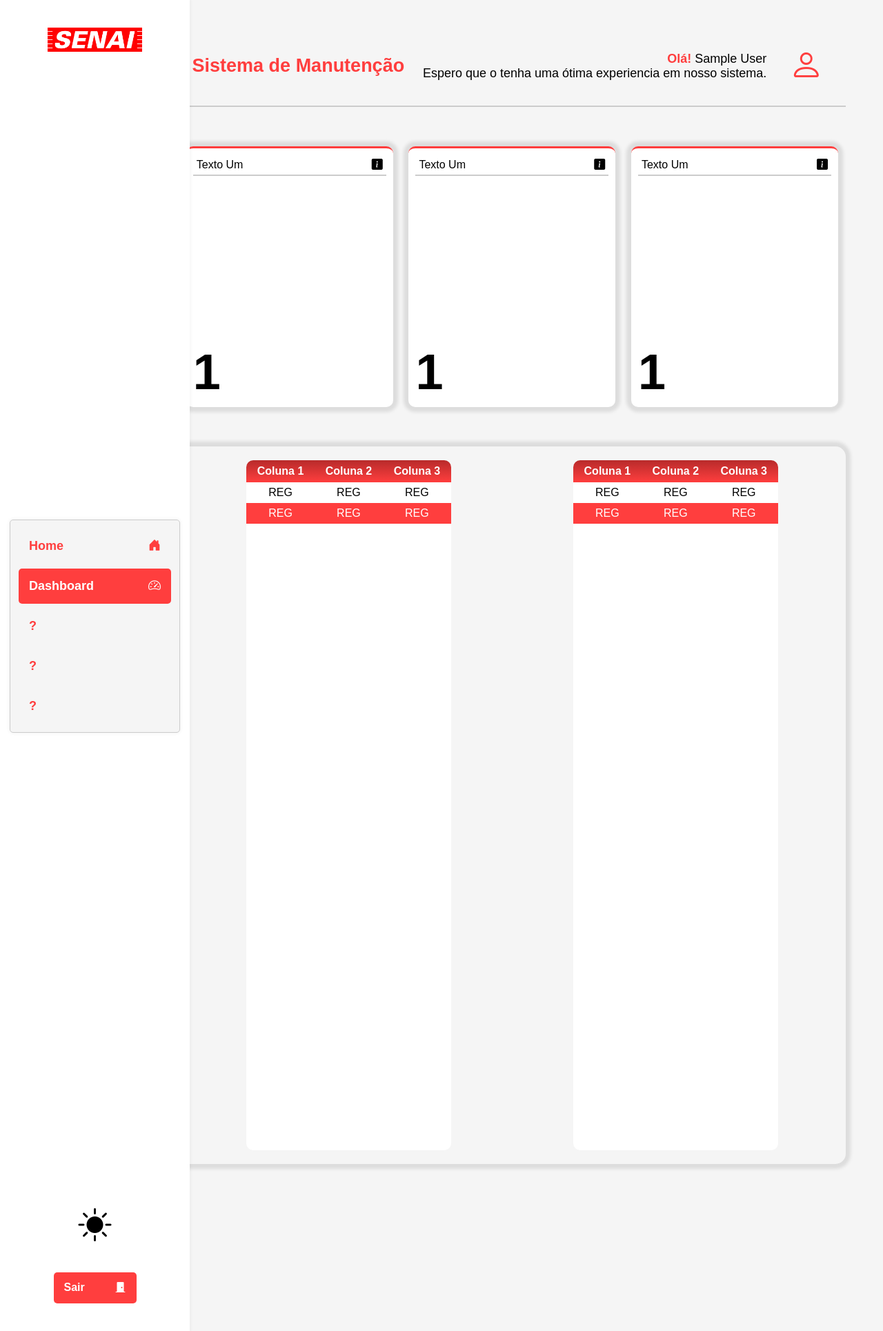
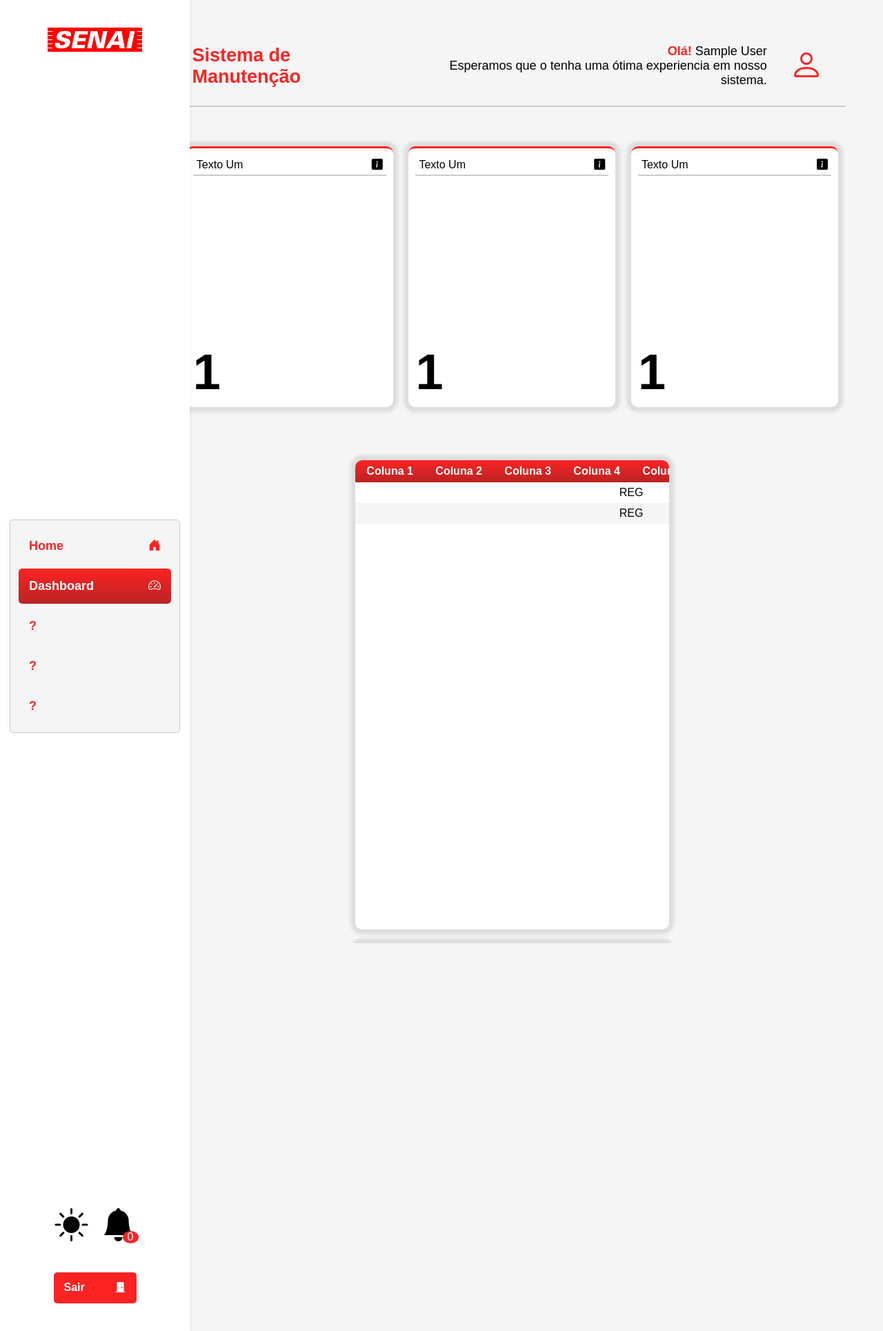
Before and after one commit to mathgb10/proj_manutencao, a PHP site: page /php/views/dashboard.php in a window 1280 px wide. Shown: the whole page at 69% size. Run offline with PHP 8.4, Linux system fonts and the light colour scheme; the visitor is signed in with stand-in values (Sample User, id 1); some web fonts are replaced.

Commit message:
ajustes no css e adicao do icone de notificao

```diff
--- a/css/style.css
+++ b/css/style.css
@@ -8,7 +8,8 @@
 
     box-sizing: border-box;
     font-family: "TASA Orbiter", sans-serif;
-    transition: all 0.3s ease-in-out;
+    transition: all 0.4s ease-in-out;
+    outline: none;
 }
 
 body {
@@ -24,19 +25,20 @@ body {
     --text-lg: 18px;
     --text-base: 16px;
     --text-sm: 14px;
+
+    --corBase: #fc2323;
+    --corDestaque: #ba2323;
 }
 
 html[data-tema='escuro'] {
-    --corFundo: #0f0f0f;
-    --corFundo2: #181818;
+    --corFundo2: #0f0f0f;
+    --corFundo: #181818;
     --sombra: 0px 0px 5px 7px rgba(20, 20, 20, 0.15);
     --sombra2: 0px 0px 5px 1px rgba(255, 255, 255, 0.15);
 
     --corTxt: #FFFFFF;
     --corTxt2: #000000;
     --corTxt3: #FFF;
-    --corBase: #fc2323;
-    --corDestaque: #ba2323;
 
     --corBordas: #e6e6e6;
 }
@@ -50,8 +52,6 @@ html[data-tema='claro'] {
     --corTxt2: #1e1e1e;
     --corTxt: #FFFFFF;
     --corTxt3: #000;
-    --corBase: #ff3e3e;
-    --corDestaque: #b82b2b;
 
     --corBordas: #cccccc;
 }
@@ -78,7 +78,6 @@ html[data-tema='claro'] {
     border-radius: 25px;
     background: var(--corFundo);
     box-shadow: var(--sombra);
-    border: 2px solid var(--corBordas);
 }
 
 .login-form {
@@ -127,6 +126,14 @@ img {
         background: var(--corDestaque);
         color: var(--corTxt);
     }
+
+    &:focus-within button {
+        color: var(--corTxt);
+    }
+
+    &:focus-within .input::placeholder {
+        color: var(--corTxt);
+    }
 }
 
 .div-input button {
@@ -135,7 +142,7 @@ img {
     font-size: var(--text-xl);
     background: transparent;
     border: none;
-    color: var(--corTxt);
+    color: var(--corDestaque);
 }
 
 .input {
@@ -230,14 +237,50 @@ img {
 }
 
 .ativo {
-    background: var(--corBase);
+    background: linear-gradient(360deg, var(--corDestaque), var(--corBase));
     color: var(--corTxt);
 }
 
 .div-configs {
     display: flex;
     flex-direction: column;
+    align-items: center;
     gap: 30px;
+}
+
+.div-configs div{
+    display: flex;
+    width: 100%;
+}
+
+#notificacao {
+    font-size: var(--text-4xl);
+    padding: 10px;
+    border-radius: 50%;
+    border: none;
+    color: var(--corTxt3);
+    background: none;
+    cursor: pointer;
+    display: flex;
+    position: relative;
+
+    &:hover {
+        color: var(--corBase);
+    }
+}
+
+.div-noti {
+    border-radius: 50%;
+    position: absolute;
+    left: 40px;
+    top: 45px;
+    background: var(--corBase);
+    display: flex;
+    align-items: center;
+    justify-content: center;
+    color: var(--corTxt);
+    font-size: var(--text-base);
+    max-width: 23px;
 }
 
 #tema {
@@ -353,9 +396,8 @@ img {
 /* Tabela */
 .div-tabelas {
     width: 90%;
-    box-shadow: var(--sombra);
     border-radius: 15px;
-    height: 55%;
+    height: 720px;
     flex-wrap: wrap;
     display: flex;
     justify-content: space-around;
@@ -365,39 +407,43 @@ img {
 }
 
 .tabela-bg {
-    width: 32%;
+    width: 49%;
     height: 100%;
     display: flex;
     flex-direction: column;
     align-items: center;
     background: var(--corFundo2);
     border-radius: 10px;
-    overflow: hidden;
+    overflow: auto;
+    position: relative;
+    box-shadow: var(--sombra);
 }
 
 .tabela-bg table {
     border-collapse: collapse;
     text-align: center;
     width: 100%;
+    overflow: hidden;
+    position: absolute;
 }
 
 .tabela-bg table thead {
-    background: linear-gradient(180deg, var(--corDestaque), var(--corBase));
+    background: linear-gradient(360deg, var(--corDestaque), var(--corBase));
     color: var(--corTxt);
 }
 
 .tabela-bg table thead th {
     padding: 7px;
-    max-width: 31%;
-    min-width: 31%;
+    min-width: 100px;
+
 }
 
 .tabela-bg table tbody tr {
     height: 30px;
     color: var(--corTxt3);
+
     &:nth-child(even) {
-        background-color: var(--corBase);
-        color: var(--corTxt);
+        background-color: var(--corFundo);
     }
 
     &:hover {
--- a/diario_de_bordo.txt
+++ b/diario_de_bordo.txt
@@ -9,3 +9,7 @@ Dia 2:
         terminei os cards (eu acho, vamo ve se a rapaziada tmb acha).
         tive q pesquisa pra colocar o numero impar de tr com outra estilizacao no tailwind eu so colocaria even:bg-red-300 😢.
         comecei a estilizacao das tabelas
+        Mais um "bug" o botão não está trocando para o olho fechado de jeito nenhum
+        resolvi tinha duas tags com ids iguais
+        perdi papo de 5 minutos kkkkkkkkkkkkkkk por hj deu
+        fiz o icone de notificacao e ajustei o css agr ss por hj chega
--- a/index.php
+++ b/index.php
@@ -23,7 +23,7 @@
                     <div class="div-input">
                         <i class="bi bi-envelope-fill"></i>
                         <input type="email" id="email" name="email" placeholder="E-mail" class="input">
-                        <button style="visibility: hidden;" type="button" onclick="showPass()" id="btnEye"><i class="bi bi-eye-fill"></i></button>
+                        <button style="visibility: hidden;"><i class="bi bi-eye-fill"></i></button>
                     </div>
                     <div class="div-input">
                         <i class="bi bi-shield-fill"></i>
@@ -31,7 +31,7 @@
                         <button type="button" onclick="showPass()" id="btnEye"><i class="bi bi-eye-fill"></i></button>
                     </div>
                     <div class="div-btn">
-                        <button type="submit" class="btn">Entrar</button>
+                        <button type="submit" class="btn">Entrar <i class="bi bi-box-arrow-in-right"></i></button>
                     </div>
                 </div>
             </form>
--- a/js/scripts.js
+++ b/js/scripts.js
@@ -52,7 +52,7 @@ function showPass() {
         eye.innerHTML = '<i class="bi bi-eye-fill"></i>';
         inputPass.type = "password";
     }
-
+    console.log(eye.innerHTML);
 }
 
 // Muda o Tema atual e armazena no LocalStorage
--- /dev/null
+++ b/php/components/header.php
@@ -0,0 +1,13 @@
+<div class="div-header">
+    <div class="div-img-header">
+        <h2>Sistema de Manutenção</h2>
+    </div>
+    <div class="div-txt-header">
+        <p>
+            <span id="msg_especial"></span> <?php echo $nome_usuario; ?>
+            <br>
+            Esperamos que o tenha uma ótima experiencia em nosso sistema.
+        </p>
+        <div class="avatar"><i class="bi bi-person"></i></div>
+    </div>
+</div>
--- a/php/components/nav.php
+++ b/php/components/nav.php
@@ -6,21 +6,24 @@ $atualmente_em = basename($_SERVER['PHP_SELF']);
         <img src="../../assets/imgs/senailogo.png" alt="Logo Senai">
     </div>
     <div class="div-links">
-        <a href="home.php" class="<?php if($atualmente_em == 'home.php') echo "ativo" ?> links">Home <i class="bi bi-house-door-fill"></i></a>
-        <a href="dashboard.php" class="<?php if($atualmente_em == 'dashboard.php') echo "ativo" ?> links">Dashboard <i class="bi bi-speedometer2"></i></a>
-        <a href="#"  class="<?php if($atualmente_em == 'um.php') echo "ativo" ?> links">?</a>
-        <a href="#" class="<?php if($atualmente_em == 'dois.php') echo "ativo" ?> links">?</a>
-        <a href="#" class="<?php if($atualmente_em == 'tres.php') echo "ativo" ?> links">?</a>
+        <a href="home.php" class="<?php if ($atualmente_em == 'home.php') echo "ativo" ?> links">Home <i class="bi bi-house-door-fill"></i></a>
+        <a href="dashboard.php" class="<?php if ($atualmente_em == 'dashboard.php') echo "ativo" ?> links">Dashboard <i class="bi bi-speedometer2"></i></a>
+        <a href="#" class="<?php if ($atualmente_em == 'um.php') echo "ativo" ?> links">?</a>
+        <a href="#" class="<?php if ($atualmente_em == 'dois.php') echo "ativo" ?> links">?</a>
+        <a href="#" class="<?php if ($atualmente_em == 'tres.php') echo "ativo" ?> links">?</a>
         <?php
-            if ($permissao_usuario == "ADMIN") {
+        if ($permissao_usuario == "ADMIN") {
         ?>
-            <a href="../views/usuarios.php" class="<?php if($atualmente_em == 'usuarios.php') echo "ativo" ?> links">Usuários</a>
+            <a href="../views/usuarios.php" class="<?php if ($atualmente_em == 'usuarios.php') echo "ativo" ?> links">Usuários</a>
         <?php
-            }
+        }
         ?>
     </div>
     <div class="div-configs">
-        <button onclick="changeTheme()" id="tema"></button>
+        <div>
+            <button onclick="changeTheme()" id="tema"></button>
+            <button id="notificacao"><i class="bi bi-bell-fill"></i><div class="div-noti">0</div></button>
+        </div>
         <button onclick="window.location.href='../actions/logout.php'" class="btn sair" onmouseover="changeSairBtn('open')" onmouseleave="changeSairBtn('closed')">Sair <i class="bi bi-door-closed-fill"></i></button>
     </div>
 </nav>
--- a/php/views/dashboard.php
+++ b/php/views/dashboard.php
@@ -1,4 +1,4 @@
-<?php require '../controllers/validate_access.php'; ?>
+<?php require '../controllers/validar_acesso.php'; ?>
 <!-- Validando se o cara está realmente logado -->
 <!DOCTYPE html>
 <html lang="pt-br" data-tema="claro">
@@ -23,19 +23,7 @@
     <section class="sec-main">
 
         <!-- Header -->
-        <div class="div-header">
-            <div class="div-img-header">
-                <h2>Sistema de Manutenção</h2>
-            </div>
-            <div class="div-txt-header">
-                <p>
-                    <span id="msg_especial"></span> <?php echo $nome_usuario; ?>
-                    <br>
-                    Espero que o tenha uma ótima experiencia em nosso sistema.
-                </p>
-                <div class="avatar"><i class="bi bi-person"></i></div>
-            </div>
-        </div>
+        <?php require '../components/header.php' ?>
 
         <!-- Cards -->
         <div class="card-box">
@@ -79,17 +67,18 @@
                         <th>Coluna 1</th>
                         <th>Coluna 2</th>
                         <th>Coluna 3</th>
+                        <th>Coluna 4</th>
+                        <th>Coluna 5</th>
+                        <th>Coluna 6</th>
+                        <th>Coluna 7</th>
+                        <th>Coluna 8</th>
                     </thead>
                     <tbody>
                         <tr>
-                            <td>REG</td>
-                            <td>REG</td>
-                            <td>REG</td>
+                            <td colspan="8">REG</td>
                         </tr>
                         <tr>
-                            <td>REG</td>
-                            <td>REG</td>
-                            <td>REG</td>
+                            <td colspan="8">REG</td>
                         </tr>
                     </tbody>
                 </table>
@@ -100,43 +89,22 @@
                         <th>Coluna 1</th>
                         <th>Coluna 2</th>
                         <th>Coluna 3</th>
+                        <th>Coluna 4</th>
+                        <th>Coluna 5</th>
+                        <th>Coluna 6</th>
+                        <th>Coluna 7</th>
+                        <th>Coluna 8</th>
                     </thead>
                     <tbody>
                         <tr>
-                            <td>REG</td>
-                            <td>REG</td>
-                            <td>REG</td>
+                            <td colspan="8">REG</td>
                         </tr>
                         <tr>
-                            <td>REG</td>
-                            <td>REG</td>
-                            <td>REG</td>
+                            <td colspan="8">REG</td>
                         </tr>
                     </tbody>
                 </table>
             </div>
-            <div class="tabela-bg">
-                <table>
-                    <thead>
-                        <th>Coluna 1</th>
-                        <th>Coluna 2</th>
-                        <th>Coluna 3</th>
-                    </thead>
-                    <tbody>
-                        <tr>
-                            <td>REG</td>
-                            <td>REG</td>
-                            <td>REG</td>
-                        </tr>
-                        <tr>
-                            <td>REG</td>
-                            <td>REG</td>
-                            <td>REG</td>
-                        </tr>
-                    </tbody>
-                </table>
-            </div>
-
         </div>
 
     </section>
```
Also changed, not shown: php/views/home.php (+2 -14 lines), php/controllers/validar_acesso.php (renamed from php/controllers/validate_access.php).
